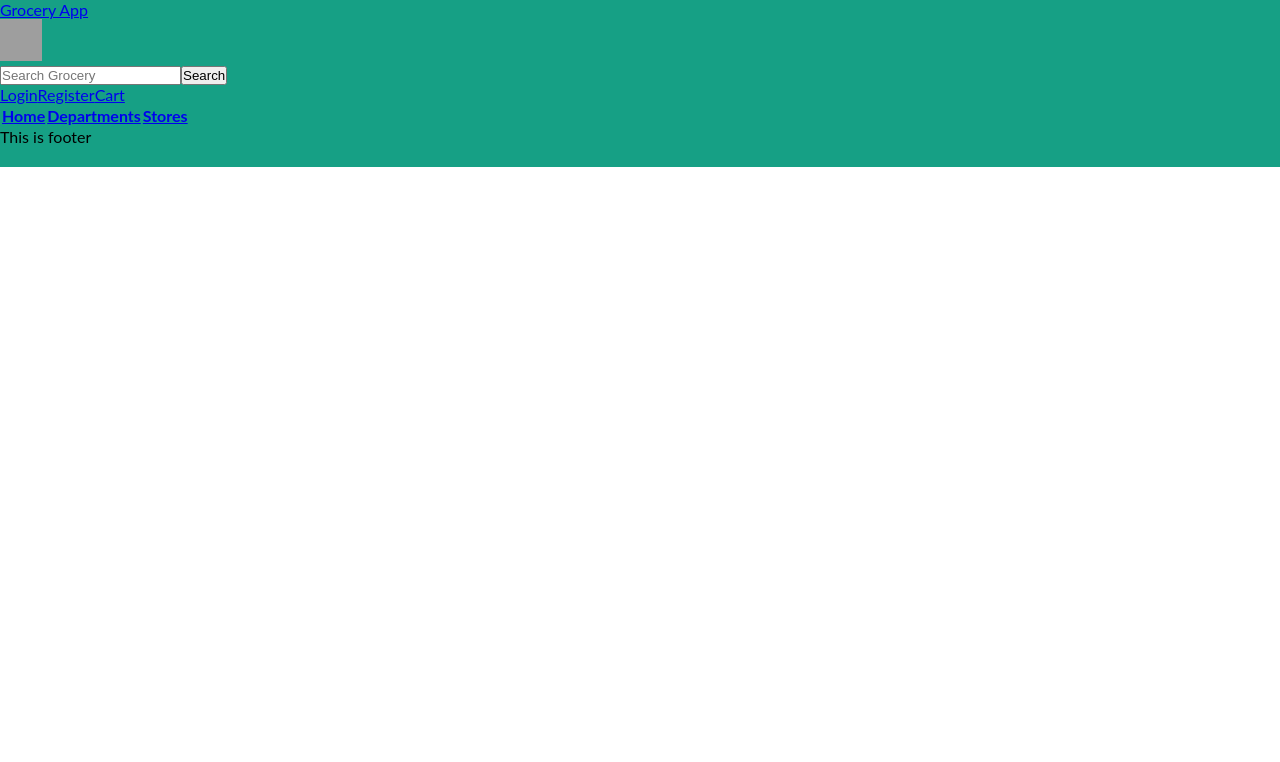
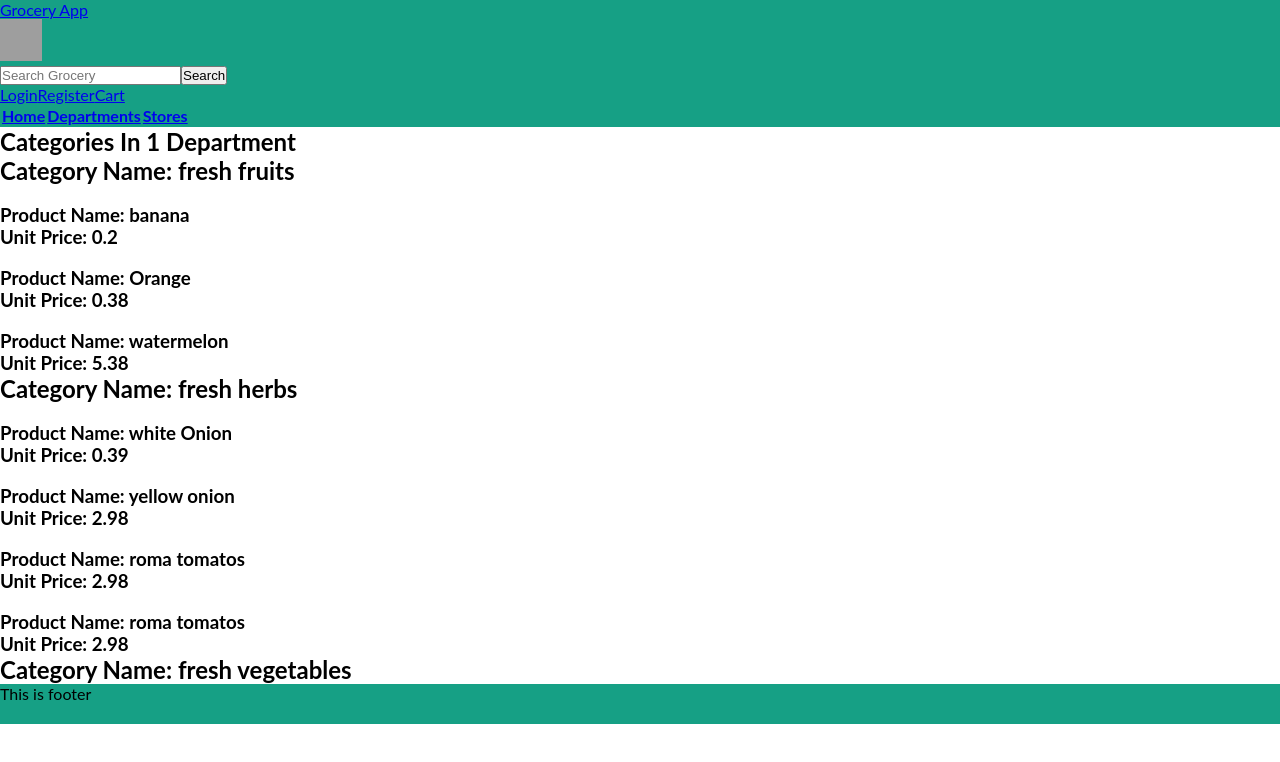
Before and after one commit to ravraw/grocery_app, a React (Create React App) app in the folder client/: page /department/1/show in a window 1280 px wide. Shown: the top 762 px of the page. Built offline with nearby package versions, Linux system fonts and the light colour scheme; grey boxes are pictures that could not be loaded.

Commit message:
Department_show: Takes all categories from database; render Category component. Category: Renders products within that category.

```diff
--- /dev/null
+++ b/client/src/components/Categories/Category.jsx
@@ -0,0 +1,21 @@
+import React, { Component } from "react";
+import Product from "./Product";
+
+
+
+class Category extends Component {
+
+  render() {
+    const Products = this.props.products.map(product => {
+      return <Product product={product} />;
+    });
+    return (
+      <div>
+        <h2>Category Name: {this.props.name}</h2>
+        {Products}
+      </div>
+    );
+  }
+}
+
+export default Category;
--- /dev/null
+++ b/client/src/components/Categories/Product.jsx
@@ -0,0 +1,17 @@
+import React, { Component } from "react";
+
+class Product extends Component {
+  render() {
+    return (
+      <div>
+        <img src={this.props.product.image} />
+        <h3>Product Name: {this.props.product.name}</h3>
+        <h3>Unit Price: {this.props.product.price}</h3>
+
+
+      </div>
+    );
+  }
+}
+
+export default Product;
--- a/client/src/components/Layout/Main.jsx
+++ b/client/src/components/Layout/Main.jsx
@@ -1,7 +1,7 @@
 import { BrowserRouter, Route, Link, Switch } from "react-router-dom";
 import React, { Component } from "react";
 import Home from "../PageViews/Home";
-// import Department_show from "./components/Department_show";
+import Department_show from "../PageViews/Department_show";
 import User_new from "../PageViews/User_new";
 // import User_show from "./components/User_show";
 // import Login from "./components/Login";
@@ -15,11 +15,15 @@ class Main extends Component {
         <Switch>
           <Route path="/" exact component={Home} />
           <Route path="/user/new" component={User_new} />
-          {/* <Route path="/user/:user_id/show" component={User_show} />
-          <Route path="/department/:department_id/show" component={Department_show} />
-          <Route path="/login" component={Login} />
-          <Route path="/cart" component={Cart} />
-          <Route component={Errors} />  */}
+          <Route
+            path="/department/:department_name/show"
+            component={Department_show}
+          />
+          {/* <Route path="/cart" component={Cart} />
+          <Route component={Errors} />
+          <Route path="/user/:user_id/show" component={User_show} />
+          <Route path="/login" component={Login} /> */}
+
         </Switch>
       </main>
     );
--- a/client/src/components/PageViews/Department_show.jsx
+++ b/client/src/components/PageViews/Department_show.jsx
@@ -1,27 +1,79 @@
-import React, { Component } from 'react';
-import _Product from './Partials/_Product';
+import React, { Component } from "react";
+import Category from "../Categories/Category";
+
+//should take all categories that are available to that department
+const categories =  [
+  {
+    "id": "2",
+    "name": "fresh fruits",
+    "products": [
+      {
+        "id": "1",
+        "name": "banana",
+        "price": 0.2
+      },
+      {
+        "id": "2",
+        "name": "Orange",
+        "price": 0.38
+      },
+      {
+        "id": "3",
+        "name": "watermelon",
+        "price": 5.38
+      }
+    ]
+  },
+  {
+    "id": "3",
+    "name": "fresh herbs",
+    "products": [
+      {
+        "id": "4",
+        "name": "white Onion",
+        "price": 0.39
+      },
+      {
+        "id": "5",
+        "name": "yellow onion",
+        "price": 2.98
+      },
+      {
+        "id": "6",
+        "name": "roma tomatos",
+        "price": 2.98
+      },
+      {
+        "id": "7",
+        "name": "roma tomatos",
+        "price": 2.98
+      }
+    ]
+  },
+  {
+    "id": "4",
+    "name": "fresh vegetables",
+    "products": []
+  }
+]
+;
 
 class Department_show extends Component {
+
   render() {
+    const Categories = categories.map(category => {
+      return <Category name={category.name} products={category.products} />;
+    });
     // console.log(this.props)
 
-    const id = this.props.match.params.department_id;
-    console.log('id', id);
-    const products = [];
-    this.props.products.forEach(product => {
-      if (product.department === id) {
-        products.push(<_Product product={product} />);
-      }
-    });
+    const id = this.props.match.params.department_name;
+    // console.log("id", id);
+
     return (
-      <main className="main home_main">
-        <div>
-          <h2>Products In Meat Department</h2>
-          <table>
-            <tbody>{products}</tbody>
-          </table>
-        </div>
-      </main>
+      <React.Fragment>
+        <h2>Categories In {id} Department</h2>
+        {Categories}
+      </React.Fragment>
     );
   }
 }
```
